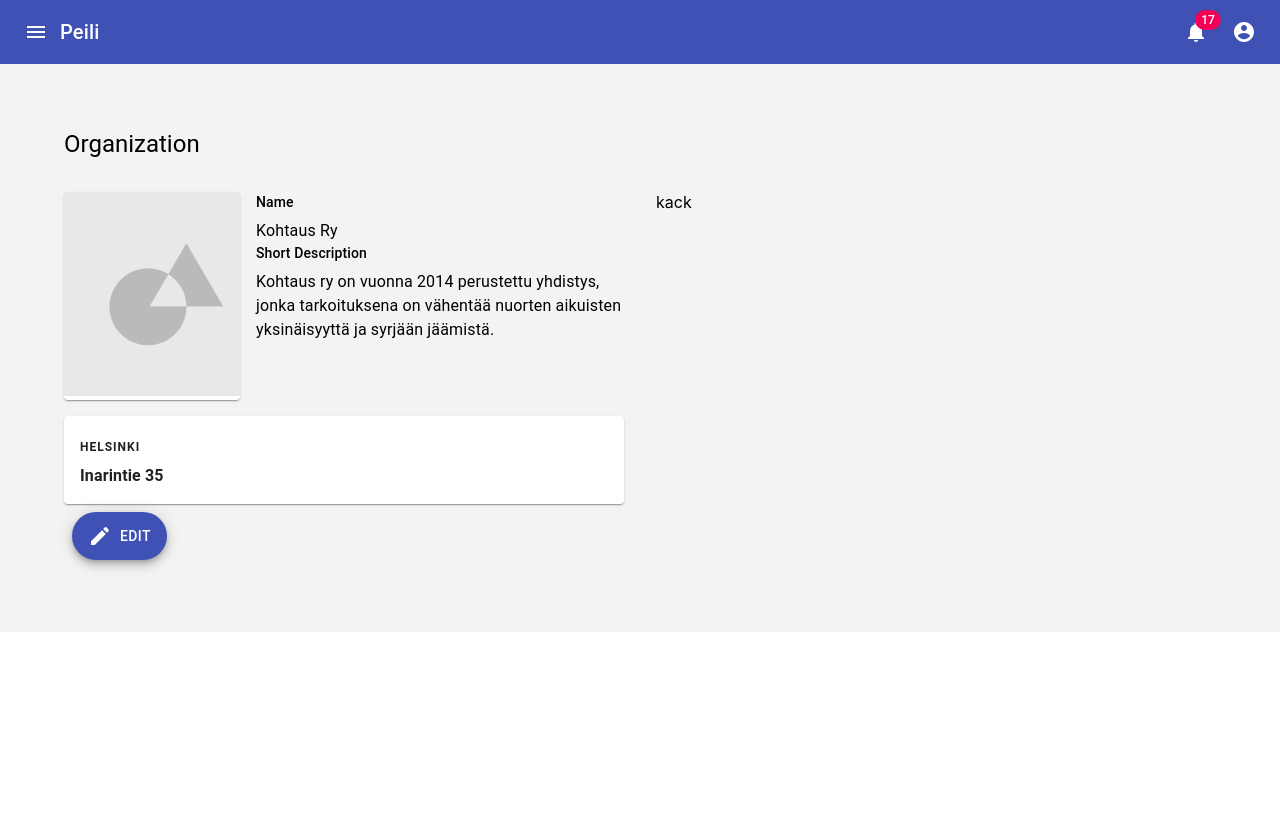
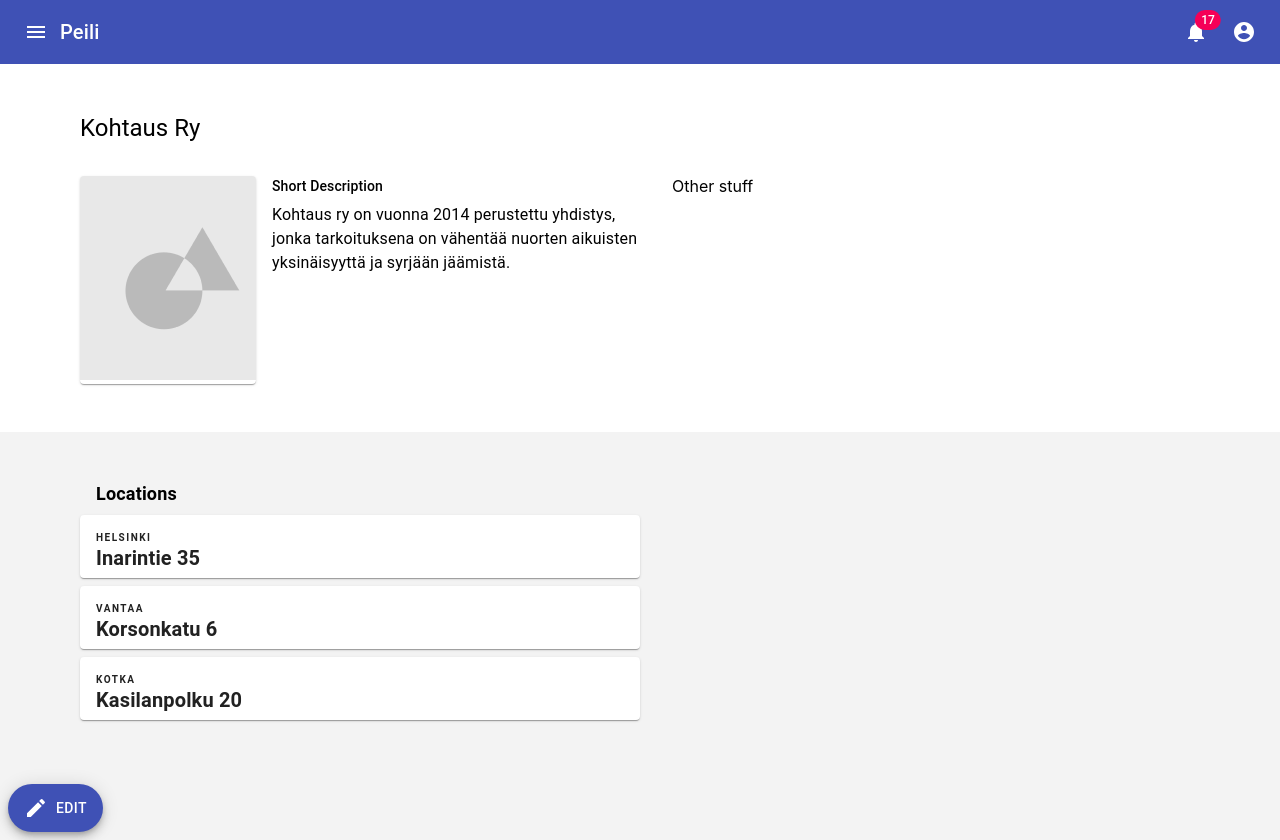
Before and after one commit to laavis/peili, a React (Create React App) app: page /organization in a window 1280 px wide. Before the commit the page ends 800 px from the top, so only its background shows below. Built offline with nearby package versions, Linux system fonts and the light colour scheme.

Commit message:
adjust organization layout structure, create cards for locations

```diff
--- /dev/null
+++ b/src/components/LocationCard.js
@@ -0,0 +1,35 @@
+import React from 'react';
+import { makeStyles } from '@material-ui/core/styles';
+import Card from '@material-ui/core/Card';
+import Typography from '@material-ui/core/Typography';
+
+const useStyles = makeStyles(theme => ({
+  card: {
+    padding: '10px 16px',
+    marginBottom: 8
+  },
+  city: {
+    fontSize: '0.625rem', // 10px
+    fontWeight: 600,
+    letterSpacing: '1.5px',
+    lineHeight: 2
+  },
+  address: {
+    fontWeight: 600,
+    fontSize: '1.25rem', // 20px
+    letterSpacing: '0.15px',
+    lineHeight: 1
+  }
+}));
+
+export const LocationCard = ({ city, address }) => {
+  const classes = useStyles();
+  return (
+    <Card className={classes.card}>
+      <Typography className={classes.city} variant='overline'>
+        {city}
+      </Typography>
+      <Typography className={classes.address}>{address}</Typography>
+    </Card>
+  );
+};
--- a/src/views/OrganizationPanel.js
+++ b/src/views/OrganizationPanel.js
@@ -6,11 +6,34 @@ import Fab from '@material-ui/core/Fab';
 import EditIcon from '@material-ui/icons/Edit';
 import Card from '@material-ui/core/Card';
 import DefaultImage from '../img/Image.png';
+
+// Components
+import { LocationCard } from '../components/LocationCard';
+
+const data = {
+  locations: [
+    {
+      country: 'FI',
+      city: 'Helsinki',
+      postalCode: '00550',
+      address: 'Inarintie 35'
+    },
+    {
+      country: 'FI',
+      city: 'Vantaa',
+      postalCode: '12345',
+      address: 'Korsonkatu 6'
+    },
+    {
+      country: 'FI',
+      city: 'Kotka',
+      postalCode: '48410',
+      address: 'Kasilanpolku 20'
+    }
+  ]
+};
+
 const useStyles = makeStyles(theme => ({
-  root: {
-    padding: 64,
-    backgroundColor: '#f3f3f3'
-  },
   paper: {
     padding: theme.spacing(2),
     textAlign: 'center',
@@ -20,9 +43,7 @@ const useStyles = makeStyles(theme => ({
     display: 'flex',
     justifyContent: 'space-between'
   },
-  list: {
-    width: '100%'
-  },
+
   fab: {
     margin: theme.spacing(1)
   },
@@ -32,15 +53,28 @@ const useStyles = makeStyles(theme => ({
   profileImage: {
     minWidth: 80
   },
-  organizationGrid: {
+  wrapper: {
+    padding: '32px 64px'
+  },
+  grid: {
     maxWidth: 1320,
-    margin: 'auto'
+    margin: '0 auto'
   },
-  baseCard: {
-    padding: 16
+  topSection: {
+    background: '#ffffff',
+    padding: '32px 64px'
   },
-  locationCity: {
-    fontWeight: '600'
+  bottomSection: {
+    padding: '32px 64px'
+  },
+  root: {
+    background: '#f3f3f3'
+  },
+  sectionTitle: {
+    fontSize: '1.125rem', // 18px
+    fontWeight: 600,
+    marginLeft: '1rem',
+    marginBottom: '0.5rem'
   }
 }));
 
@@ -48,10 +82,10 @@ export const OrganizationPanel = () => {
   const classes = useStyles();
   return (
     <div className={classes.root}>
-      <div className={classes.organizationGrid}>
-        <Grid container spacing='4'>
+      <div className={classes.topSection}>
+        <Grid className={classes.grid} container spacing='4'>
           <Grid item xs='12'>
-            <Typography variant='h5'>Organization</Typography>
+            <Typography variant='h5'>Kohtaus Ry</Typography>
           </Grid>
           <Grid item xs='6'>
             <Grid container spacing='2'>
@@ -61,12 +95,6 @@ export const OrganizationPanel = () => {
                 </Card>
               </Grid>
               <Grid item xs='8'>
-                <div>
-                  <Typography variant='subtitle2' gutterBottom>
-                    Name
-                  </Typography>
-                  <Typography variant='body1'>Kohtaus Ry</Typography>
-                </div>
                 <div>
                   <Typography variant='subtitle2' gutterBottom>
                     Short Description
@@ -80,19 +108,19 @@ export const OrganizationPanel = () => {
             </Grid>
           </Grid>
           <Grid item xs='6'>
-            kack
+            Other stuff
           </Grid>
         </Grid>
-        <Grid container spacing='4'>
+      </div>
+      <div className={classes.bottomSection}>
+        <Grid className={classes.grid} container spacing='4'>
           <Grid item xs='6'>
-            <Card className={classes.baseCard}>
-              <Typography variant='overline' gutterBottom className={classes.locationCity}>
-                Helsinki
-              </Typography>
-              <Typography variant='body1' className={classes.locationCity}>
-                Inarintie 35
-              </Typography>
-            </Card>
+            <div>
+              <Typography className={classes.sectionTitle}>Locations</Typography>
+              {data.locations.map(x => (
+                <LocationCard {...x} />
+              ))}
+            </div>
           </Grid>
         </Grid>
       </div>
```
